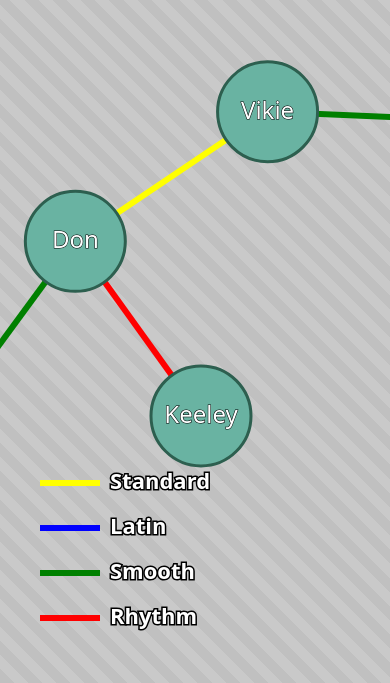
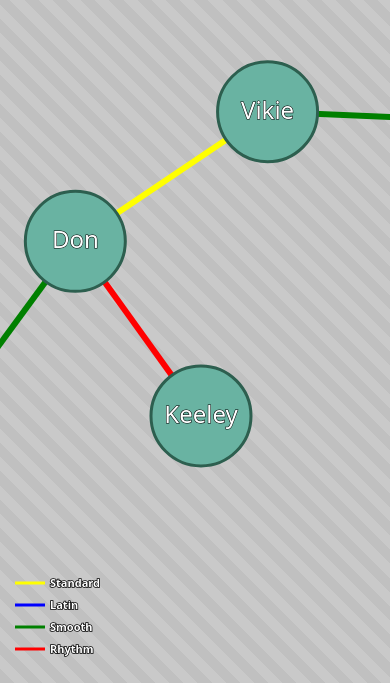
Before and after one commit to huangshu91/BallroomPartnershipGraph_NYC, a website with bundled scripts: page docs/index.html in a window 390 px wide. Shown: the part 161-844 px from the top of the page. Built offline with nearby package versions, Linux system fonts and the light colour scheme.

Commit message:
scale legend

```diff
--- a/docs/index.html
+++ b/docs/index.html
@@ -19,6 +19,13 @@
       height: 100vh;
       display: block;
     }
+
+    /* Scale down legend on mobile */
+    @media (max-width: 768px) {
+      #d3-graph .legend {
+        transform-origin: left bottom;
+      }
+    }
   </style>
 </head>
 <body>
--- a/docs/main.ts
+++ b/docs/main.ts
@@ -180,9 +180,17 @@ function drawGraphWithNodesAndEdges(data: GraphData) {
    { color: "red", type: "rhythm" }
  ];
 
-  const legendX = 40;
-  const legendY = height - 200;
-  const legendSpacing = 45;
+ // Responsive legend sizing
+ const isMobile = width < 768;
+ const legendScale = isMobile ? 0.5 : 1;
+ const legendX = isMobile ? 15 : 40;
+ const legendY = height - (isMobile ? 100 : 200);
+ const legendSpacing = isMobile ? 22 : 45;
+ const lineLength = isMobile ? 30 : 60;
+ const textOffset = isMobile ? 35 : 70;
+ const fontSize = isMobile ? 11 : 22;
+ const strokeWidth = isMobile ? 3 : 6;
+ const textStrokeWidth = isMobile ? 1.5 : 3;
 
  const legend = svg.append("g")
    .attr("class", "legend")
@@ -193,21 +201,21 @@ function drawGraphWithNodesAndEdges(data: GraphData) {
    .join("line")
    .attr("x1", 0)
    .attr("y1", (_: any, i: number) => i * legendSpacing)
-    .attr("x2", 60)
+   .attr("x2", lineLength)
    .attr("y2", (_: any, i: number) => i * legendSpacing)
    .attr("stroke", (d: any) => d.color)
-    .attr("stroke-width", 6);
+   .attr("stroke-width", strokeWidth);
 
  legend.selectAll("text")
    .data(legendData)
    .join("text")
-    .attr("x", 70)
-    .attr("y", (_: any, i: number) => i * legendSpacing + 6)
-    .attr("font-size", "22px")
+   .attr("x", textOffset)
+   .attr("y", (_: any, i: number) => i * legendSpacing + (fontSize / 3))
+   .attr("font-size", `${fontSize}px`)
    .attr("font-weight", "bold")
    .attr("fill", "white")
    .attr("stroke", "#000")
-    .attr("stroke-width", 3)
+   .attr("stroke-width", textStrokeWidth)
    .attr("paint-order", "stroke")
    .text((d: any) => d.type.charAt(0).toUpperCase() + d.type.slice(1));
 }
```
Also changed, not shown: docs/dist/main.js. Lines whose indentation alone changed are shown as unchanged.
